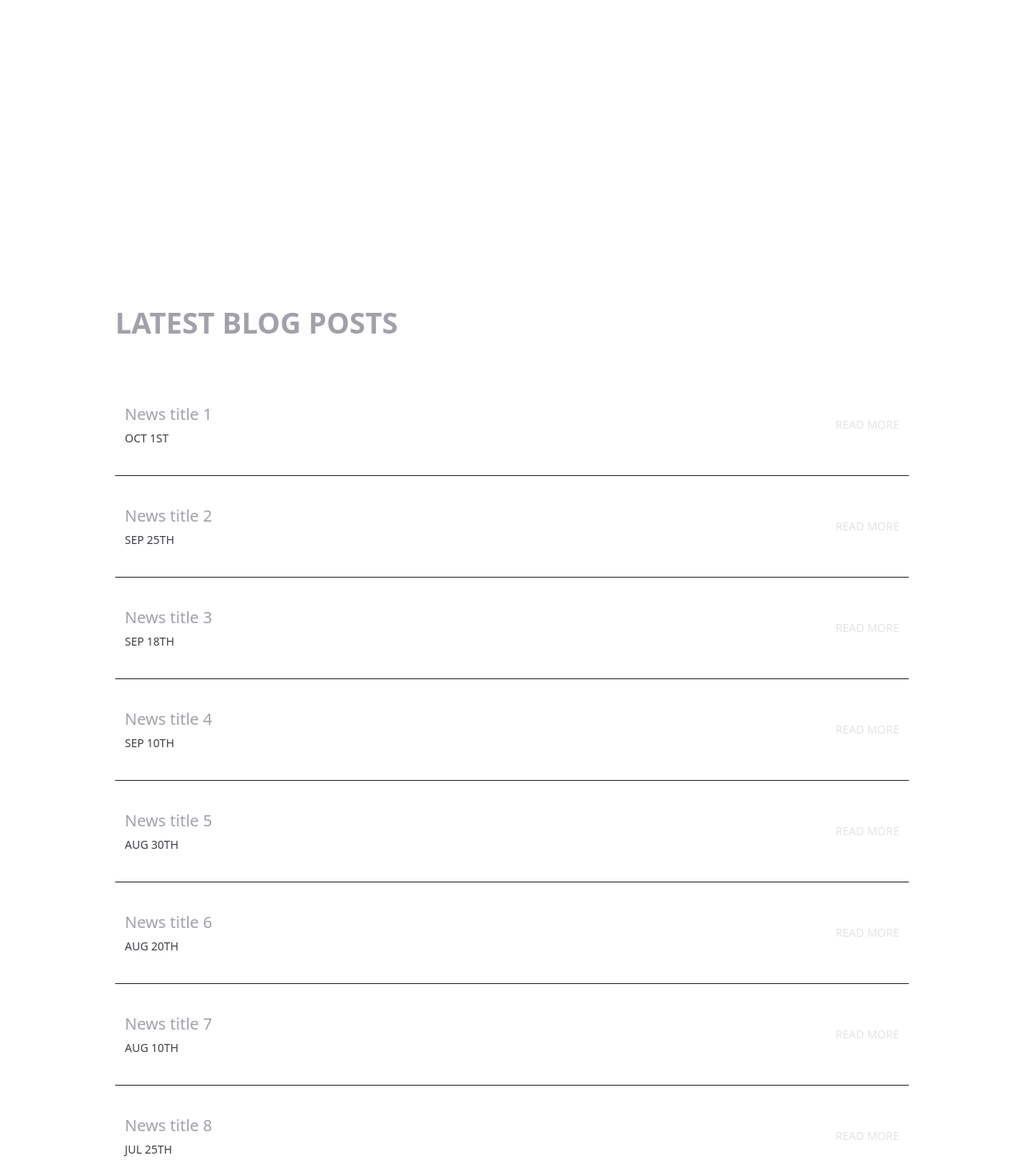
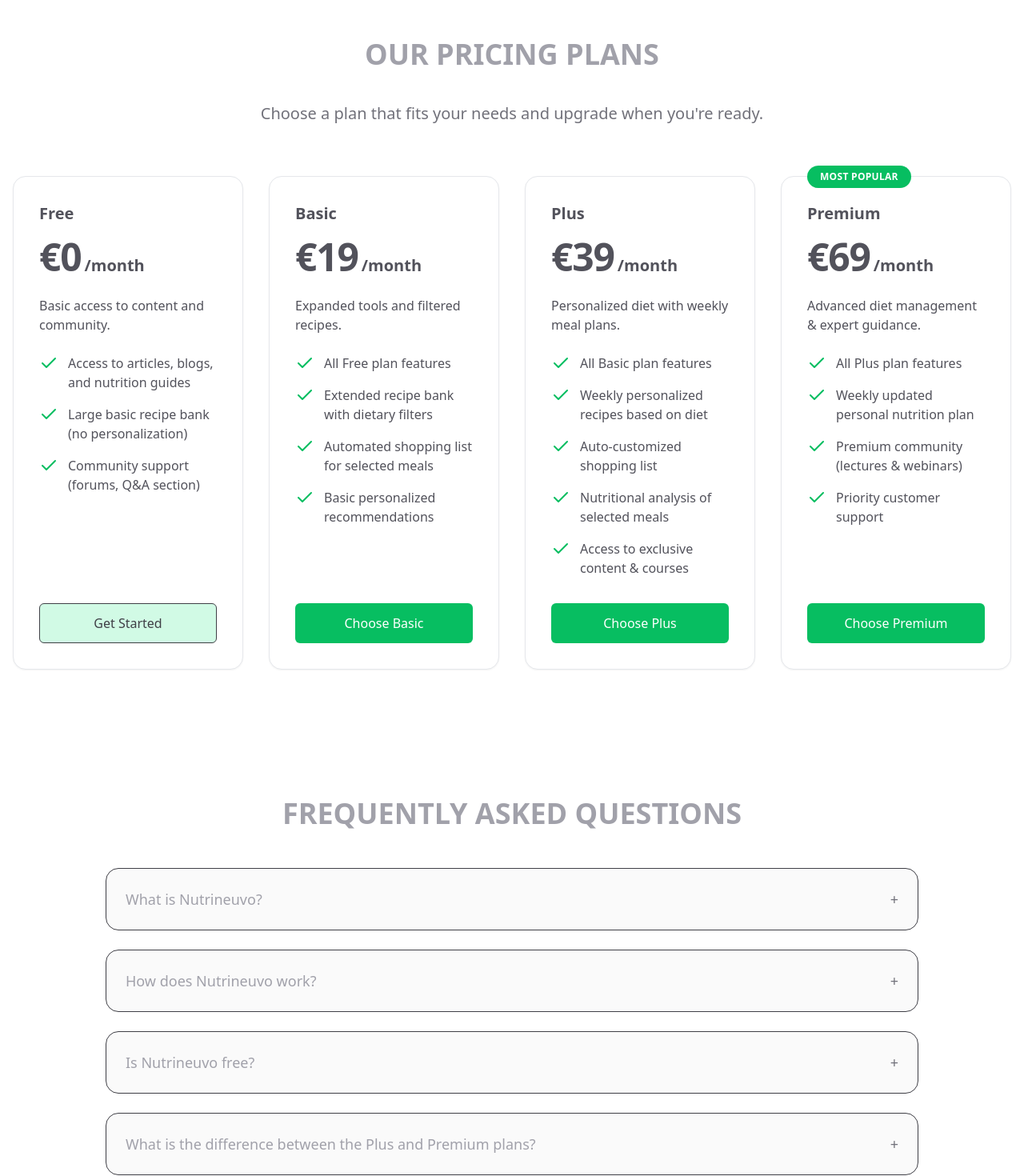
Before and after one commit to AleksandrSkulinets/nutrineuvo, a React (Create React App) app: page / in a window 1280 px wide. Shown: the part 1280-2750 px from the top of the page at 80% size. Built offline with nearby package versions, Linux system fonts and the light colour scheme.

Commit message:
styles and components

```diff
--- a/src/App.js
+++ b/src/App.js
@@ -4,9 +4,9 @@ import Footer from "./components/Footer";
 function App() {
   return (
     <>
-      <header className="z-50 fixed w-full">
+
        <Navigation />
-      </header>
+
       <Home />
       <Footer />
     </>
--- a/src/components/About.jsx
+++ b/src/components/About.jsx
@@ -2,8 +2,8 @@ import React from 'react'
 import { motion } from 'framer-motion';
 export default function About() {
   return (
-    <div>
-     <section className="mx-auto max-w-5xl px-4 py-48 text-white">
+    <div className="mx-auto max-w-5xl px-4 py-20 text-white">
+
       <motion.h1
         initial={{ y: 48, opacity: 0 }}
         whileInView={{ y: 0, opacity: 1 }}
@@ -21,7 +21,6 @@ export default function About() {
       >
         Nutrineuvo is an online service that provides personalized recipes, automated shopping lists, and expert nutritionist support. Designed to simplify special diets, it helps users find safe, nutritious, and delicious meals tailored to their needs. The platform uses advanced technology to create meal plans based on individual dietary restrictions, ensuring a hassle-free experience. With automated shopping lists, users can easily source the right ingredients, while access to professional nutritionists offers expert guidance. Nutrineuvo continues to evolve, with plans to introduce smart tools like a mobile app, further enhancing personalized nutrition and making special diets easier and more convenient.
       </motion.p>
-    </section>
     </div>
   )
 }
--- /dev/null
+++ b/src/components/Faq.jsx
@@ -0,0 +1,119 @@
+import React, { useState } from 'react';
+import { motion } from 'framer-motion';
+
+const faqs = [
+  {
+    question: "What is Nutrineuvo?",
+    answer:
+      "Nutrineuvo is an online service that offers personalized nutrition solutions for users following special diets. With our service, you can get customized recipes, automatic shopping lists, and consultations with a nutritionist.",
+  },
+  {
+    question: "How does Nutrineuvo work?",
+    answer: `1️⃣ Choose the right plan on our website.
+    2️⃣ Fill out a short survey about your diet and preferences.
+    3️⃣ Receive personalized recipes and shopping lists on your account.
+    4️⃣ Optionally, book additional consultations with a nutritionist.`,
+  },
+  {
+    question: "Is Nutrineuvo free?",
+    answer:
+      "Yes, we offer a Free plan that includes access to our recipe bank, articles, and community support. Paid plans provide more personalization and additional features.",
+  },
+  {
+    question: "What is the difference between the Plus and Premium plans?",
+    answer:
+      "• Plus (€39/month): Personalized recipes, automatic shopping list customization, and nutritional analysis.  \n• Premium (€69/month): Everything in Plus, plus a weekly updated nutrition plan and access to the premium community.",
+  },
+  {
+    question: "How can I book a consultation with a nutritionist?",
+    answer:
+      "You can book a consultation directly on our website. We offer 30-minute and 60-minute sessions, as well as discounted subscription packages for regular follow-ups.",
+  },
+  {
+    question: "Can I cancel my subscription at any time?",
+    answer:
+      "Yes, you can cancel your subscription at any time without a long-term commitment. Paid plans are billed monthly, and cancellations take effect at the start of the next billing period.",
+  },
+  {
+    question: "Who is Nutrineuvo suitable for?",
+    answer:
+      "Nutrineuvo is suitable for anyone looking for expert nutrition solutions, especially those following special diets such as gluten-free, vegan, FODMAP, or keto.",
+  },
+  {
+    question: "How does the automatic shopping list creation work?",
+    answer:
+      "When you select recipes on our website, Nutrineuvo automatically generates a shopping list based on your chosen meals and dietary preferences.",
+  },
+  {
+    question: "Do you offer a mobile app?",
+    answer:
+      "Currently, Nutrineuvo is only available through our website, but a mobile app is planned for the future.",
+  },
+  {
+    question: "How do I get started with Nutrineuvo?",
+    answer:
+      "1️⃣ Sign up on our website and choose a plan.  \n2️⃣ Fill out a short survey about your diet and preferences.  \n3️⃣ Get instant access to your first recipes and shopping lists!",
+  },
+  {
+    question: "What payment methods do you accept?",
+    answer:
+      "We accept major payment methods, including bank and credit cards as well as online banking payments.",
+  },
+  {
+    question: "How can I contact customer support?",
+    answer:
+      "You can reach our customer support via email at info@nutrineuvo.fi or through our website's chat service. Premium customers receive priority support and faster response times.",
+  },
+];
+
+export default function Faq() {
+  const [openIndex, setOpenIndex] = useState(null);
+
+  const toggleFAQ = (index) => {
+    setOpenIndex(openIndex === index ? null : index);
+  };
+
+  return (
+    <div className="mx-auto max-w-5xl py-20 text-white">
+      <motion.h1
+        initial={{ y: 48, opacity: 0 }}
+        whileInView={{ y: 0, opacity: 1 }}
+        transition={{ ease: "easeInOut", duration: 0.75 }}
+        className="mb-12 text-4xl font-black uppercase text-zinc-400 text-center"
+      >
+        Frequently Asked Questions
+      </motion.h1>
+
+      <div className="space-y-6">
+        {faqs.map((faq, index) => (
+          <motion.div
+            key={index}
+            initial={{ y: 24, opacity: 0 }}
+            whileInView={{ y: 0, opacity: 1 }}
+            transition={{ ease: "easeInOut", duration: 0.5 }}
+            className="border border-zinc-700 rounded-2xl p-6 bg-zinc-50 m-1"
+          >
+            <button
+              onClick={() => toggleFAQ(index)}
+              className="flex justify-between w-full text-left text-lg font-medium text-zinc-400 focus:outline-none"
+            >
+              {faq.question}
+              <span className="text-zinc-500">{openIndex === index ? "−" : "+"}</span>
+            </button>
+
+            {openIndex === index && (
+              <motion.p
+                initial={{ height: 0, opacity: 0 }}
+                animate={{ height: "auto", opacity: 1 }}
+                transition={{ duration: 0.3 }}
+                className="mt-4 text-zinc-400"
+              >
+                {faq.answer}
+              </motion.p>
+            )}
+          </motion.div>
+        ))}
+      </div>
+    </div>
+  );
+}
--- a/src/components/LastBlog.jsx
+++ b/src/components/LastBlog.jsx
@@ -17,7 +17,7 @@ const LastBlogPosts = () => {
   ];
 
   return (
-    <section className="mx-auto max-w-5xl px-4 py-48 text-white">
+    <section className="mx-auto max-w-5xl px-4 py-20 text-white">
       <motion.h1
         initial={{ y: 48, opacity: 0 }}
         whileInView={{ y: 0, opacity: 1 }}
--- a/src/components/Navigation.jsx
+++ b/src/components/Navigation.jsx
@@ -57,6 +57,7 @@ import Linkedin  from "./icons/Linkedin";
       };
 
       return (
+        <header className="z-50 fixed w-full">
           <div className='w-full h-[65px] mx-auto flex justify-between items-center backdrop-blur-sm bg-white/30 z-10'>
               <div className='flex m-1 z-50 size-[75px]'>
               <a className="flex" href="/"><img src={logo} alt="Nutri Neuvo Logo" /></a>
@@ -117,6 +118,7 @@ import Linkedin  from "./icons/Linkedin";
                   )}
               </AnimatePresence>
           </div>
+          </header>
       )
   }
 
--- /dev/null
+++ b/src/components/Products.jsx
@@ -0,0 +1,122 @@
+import React from 'react';
+import { motion } from 'framer-motion';
+
+const pricingPlans = [
+  {
+    title: "Free",
+    price: "€0",
+    description: "Basic access to content and community.",
+    features: [
+      "Access to articles, blogs, and nutrition guides",
+      "Large basic recipe bank (no personalization)",
+      "Community support (forums, Q&A section)",
+    ],
+    buttonText: "Get Started",
+    buttonColor: "bg-emerald-100 border border-zinc-700 text-zinc-700 hover:bg-emerald-200",
+  },
+  {
+    title: "Basic",
+    price: "€19",
+    description: "Expanded tools and filtered recipes.",
+    features: [
+      "All Free plan features",
+      "Extended recipe bank with dietary filters",
+      "Automated shopping list for selected meals",
+      "Basic personalized recommendations",
+    ],
+    buttonText: "Choose Basic",
+    buttonColor: "bg-[#07be61] text-white hover:bg-emerald-600",
+  },
+  {
+    title: "Plus",
+    price: "€39",
+    description: "Personalized diet with weekly meal plans.",
+    features: [
+      "All Basic plan features",
+      "Weekly personalized recipes based on diet",
+      "Auto-customized shopping list",
+      "Nutritional analysis of selected meals",
+      "Access to exclusive content & courses",
+    ],
+    buttonText: "Choose Plus",
+    buttonColor: "bg-[#07be61] text-white hover:bg-emerald-600",
+  },
+  {
+    title: "Premium",
+    price: "€69",
+    description: "Advanced diet management & expert guidance.",
+    features: [
+      "All Plus plan features",
+      "Weekly updated personal nutrition plan",
+      "Premium community (lectures & webinars)",
+      "Priority customer support",
+    ],
+    buttonText: "Choose Premium",
+    buttonColor: "bg-[#07be61] text-white hover:bg-emerald-600",
+  },
+];
+
+export default function Products() {
+  return (
+    <div className="mx-auto px-4 py-20 text-white">
+      <motion.h1
+        initial={{ y: 48, opacity: 0 }}
+        whileInView={{ y: 0, opacity: 1 }}
+        transition={{ ease: "easeInOut", duration: 0.75 }}
+        className="mb-10 text-4xl font-black uppercase text-zinc-400 text-center"
+      >
+        Our Pricing Plans
+      </motion.h1>
+
+      <p className="max-w-3xl mx-auto mt-4 text-xl text-center text-zinc-500">
+        Choose a plan that fits your needs and upgrade when you're ready.
+      </p>
+
+      <div className="mt-16 container mx-auto grid grid-cols-1 md:grid-cols-2 lg:grid-cols-4 gap-8">
+        {pricingPlans.map((plan, index) => (
+          <motion.div
+            key={index}
+            initial={{ y: 48, opacity: 0 }}
+            whileInView={{ y: 0, opacity: 1 }}
+            transition={{ ease: "easeInOut", duration: 0.75 }}
+            className="relative p-8 border border-gray-200 rounded-2xl shadow-sm flex flex-col bg-white text-zinc-600"
+          >
+            {plan.title === "Premium" && (
+              <p className="absolute top-0 py-1.5 px-4 bg-[#07be61] text-white rounded-full text-xs font-semibold uppercase tracking-wide transform -translate-y-1/2">
+                Most Popular
+              </p>
+            )}
+
+            <div className="flex-1">
+              <h3 className="text-xl font-semibold">{plan.title}</h3>
+              <p className="mt-4 flex items-baseline">
+                <span className="text-5xl font-extrabold tracking-tight">{plan.price}</span>
+                <span className="ml-1 text-xl font-semibold">/month</span>
+              </p>
+              <p className="mt-6">{plan.description}</p>
+              <ul className="mt-6 space-y-4">
+                {plan.features.map((feature, i) => (
+                  <li key={i} className="flex">
+                    <svg xmlns="http://www.w3.org/2000/svg" width="24" height="24" viewBox="0 0 24 24"
+                      fill="none" stroke="currentColor" strokeWidth="2" strokeLinecap="round"
+                      strokeLinejoin="round" className="flex-shrink-0 w-6 h-6 text-[#07be61]">
+                      <polyline points="20 6 9 17 4 12"></polyline>
+                    </svg>
+                    <span className="ml-3">{feature}</span>
+                  </li>
+                ))}
+              </ul>
+            </div>
+
+            <a
+              className={`${plan.buttonColor} mt-8 block w-full py-3 px-6 border border-transparent rounded-md text-center font-medium`}
+              href="/"
+            >
+              {plan.buttonText}
+            </a>
+          </motion.div>
+        ))}
+      </div>
+    </div>
+  );
+}
--- a/src/pages/Home.jsx
+++ b/src/pages/Home.jsx
@@ -1,12 +1,16 @@
 import Hero from "../components/Hero"
 import LastBlogPosts from "../components/LastBlog"
 import About from "../components/About"
+import Products from "../components/Products"
+import Faq from "../components/Faq"
 
 export default function Home() {
   return (
     <div>
       <section><Hero /></section>
       <section><About /></section>
+      <section><Products /></section>
+      <section><Faq /></section>
       <section><LastBlogPosts /></section>
     </div>
   )
```
